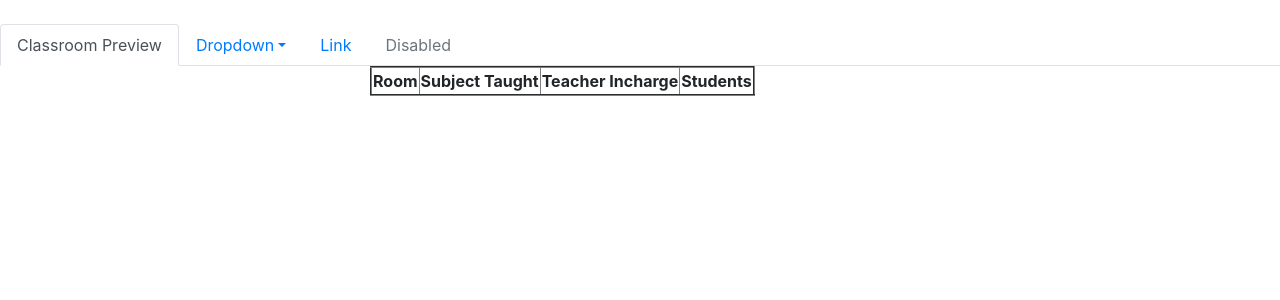
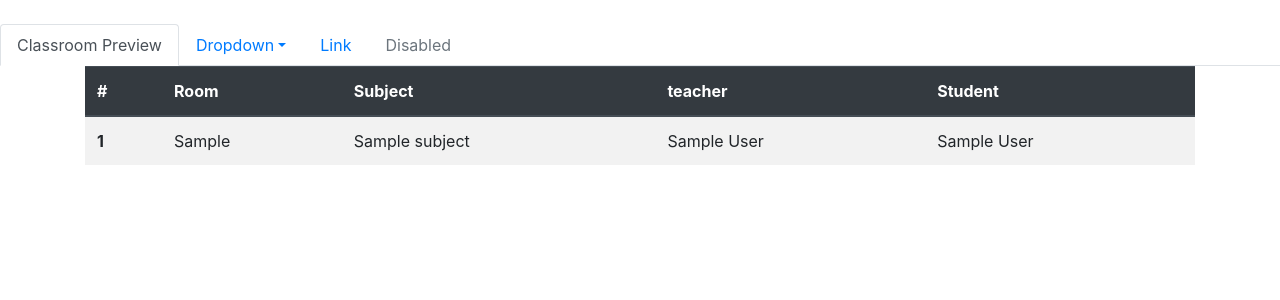
Before and after one commit to 3l-d1abl0/classroom-app, a Django app: page /classroom/class_preview in a window 1280 px wide. Shown: the part 56-356 px from the top of the page. Run offline with Django 3.2, Linux system fonts and the light colour scheme; tables that the repository leaves empty hold one stand-in row (values such as "Sample post"); lists and menus that the app fills with data are empty; some libraries are stand-ins or nearby versions.

Commit message:
completed: class preview

```diff
--- a/classroom/classroomapp/views.py
+++ b/classroom/classroomapp/views.py
@@ -13,4 +13,5 @@ def index(request):
 def class_preview(request):
     class_list = Class.objects.all()
     response = {"class_list": class_list, "index": False, "page": "preview"}
+    print(response)
     return render(request, "classroomapp/class_preview.html", response)
--- a/classroom/templates/classroomapp/base.html
+++ b/classroom/templates/classroomapp/base.html
@@ -20,7 +20,11 @@
     {% endif %}
     <div class="container">
       <div class="row">
-        <div class="col-md-6 m-auto">
+        {% if index == False %}
+           <div class="col-md-12 m-auto">
+        {%else%}
+           <div class="col-md-6 m-auto">
+        {% endif %}
           {% block content %}{% endblock %}
         </div>
       </div>
--- a/classroom/templates/classroomapp/class_preview.html
+++ b/classroom/templates/classroomapp/class_preview.html
@@ -1,26 +1,35 @@
 {% extends "classroomapp/base.html" %}
 {% block content %}
 <div>
-<table border="2">
+<table class="table table-striped table-hover">
+
+	<thead class="thead-dark">
+		<tr>
+		  <th scope="col">#</th>
+		  <th scope="col">Room</th>
+		  <th scope="col">Subject</th>
+		  <th scope="col">teacher</th>
+		  <th scope="col">Student</th>
+		</tr>
+	</thead>
+
+	<tbody>
+
+{% for class in class_list %}
 	<tr>
-		<th>Room</th>
-		<th>Subject Taught</th>
-		<th>Teacher Incharge</th>
-		<th>Students</th>
-	</tr>
-{% for class in classes %}
-	<tr>
+		<th scope="row">{{forloop.counter}}</th>
 		<td>{{class.room.shape}}</td>
-		<td>{{class.subject.name}}</td>
-		<td>{{class.teacher.full_name}}</td>
+		<td>{{class.subject.subject_name}}</td>
+		<td>{{class.teacher.teacher_name}}</td>
 		<td>
 			{% for student in class.students.all %}
-				{{student.full_name}}
-				<br/>
+				{{student.student_name}}<br/>
 			{% endfor %}
 		</td>
 	</tr>
 {% endfor %}
+
+	</tbody>
 </table>
 </div>
 {% endblock %}
```
Also changed, not shown: 1 other file.
